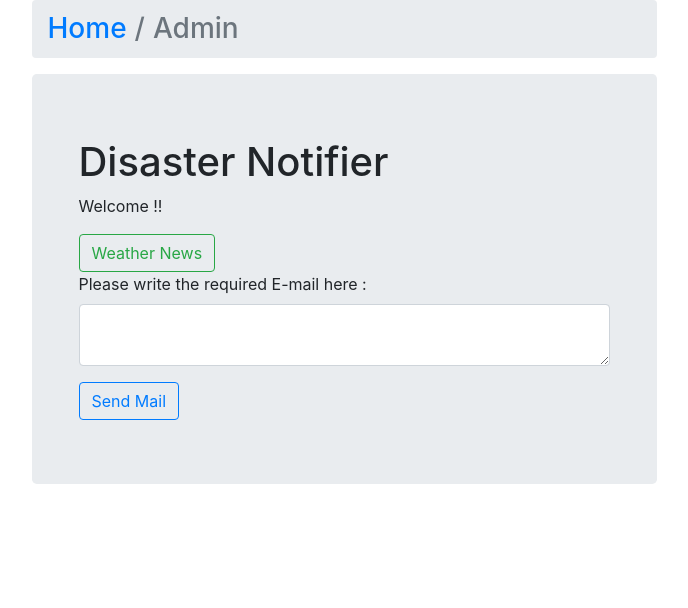
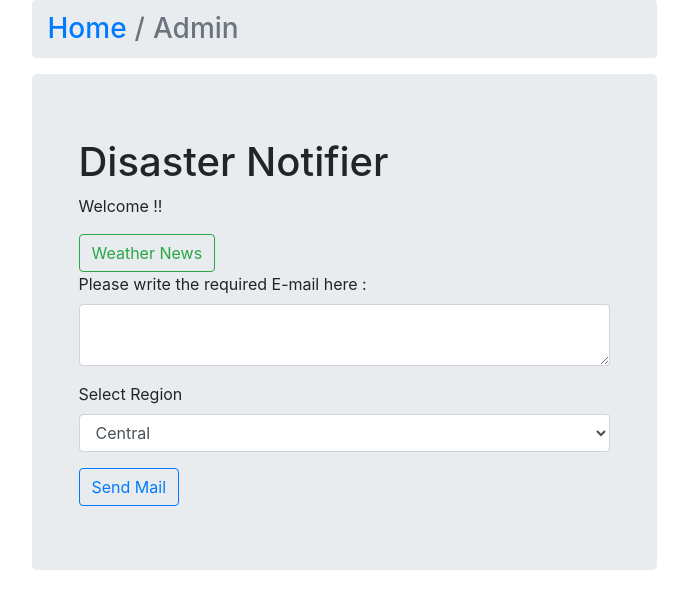
Before and after one commit to kagehina919/Disaster-Management, a React (Create React App) app in the folder frontend/: page /admin in a window 1280 px wide. Shown: the top 608 px of the page, without its empty margins (296-984 px from the left). Built offline with nearby package versions, Linux system fonts and the light colour scheme.

Commit message:
Redirection executed

```diff
--- a/frontend/src/components/admin.js
+++ b/frontend/src/components/admin.js
@@ -24,6 +24,16 @@ class admin extends Component {
                         <Label for="exampleText">Please write the required E-mail here :</Label>
                         <Input type="textarea" name="text" id="exampleText" />
                     </FormGroup>
+                    <FormGroup>
+                        <Label for="exampleSelect">Select Region</Label>
+                        <Input type="select" name="select" id="exampleSelect">
+                        <option>Central</option>
+                        <option>East</option>
+                        <option>North</option>
+                        <option>South</option>
+                        <option>West</option>
+                        </Input>
+                    </FormGroup>
                     <Button outline color="primary" >Send Mail</Button>{' '}
                 </Form>
                 </Container>
--- a/frontend/src/components/login.js
+++ b/frontend/src/components/login.js
@@ -15,11 +15,13 @@ class Login extends Component {
         redirect: false
     }
   }
+
   setRedirect = () => {
     this.setState({
       redirect: true
     })
   }
+
   renderRedirect = () => {
     if (this.state.redirect) {
       return <Redirect to='/dashboard' />
@@ -53,6 +55,7 @@ class Login extends Component {
     this.setState({
       form_data: {}
     });
+    this.setRedirect();
   }
 
 
@@ -74,7 +77,10 @@ class Login extends Component {
             <FormGroup className="mb-2 mr-sm-2 mb-sm-0">
               <Input type="password" name="password" id="examplePassword" placeholder="Password" onChange={this.onChangePassword} value={this.state.form_data.password} />
             </FormGroup>
-            <Button color="success" onClick={this.setRedirect} >Log in</Button>
+            <div>
+              {this.renderRedirect()}
+              <Button color="success" >Log in</Button>
+            </div>
           </Form>
         </div>
         <div class="col"></div>
--- a/frontend/src/components/register.js
+++ b/frontend/src/components/register.js
@@ -16,11 +16,13 @@ class Register extends Component {
         redirect: false
     }
   }
+
   setRedirect = () => {
     this.setState({
       redirect: true
     })
   }
+
   renderRedirect = () => {
     if (this.state.redirect) {
       return <Redirect to='/dashboard' />
@@ -73,6 +75,7 @@ class Register extends Component {
     this.setState({
       form_data: {}
     });
+    this.setRedirect();
 }
 
   render() {
@@ -112,7 +115,7 @@ class Register extends Component {
         </FormGroup>
         <div>
           {this.renderRedirect()}
-          <Button color="primary" onClick={this.setRedirect} >Submit</Button>
+          <Button color="primary" >Submit</Button>
         </div>
       </Form>
     </Jumbotron>
```
